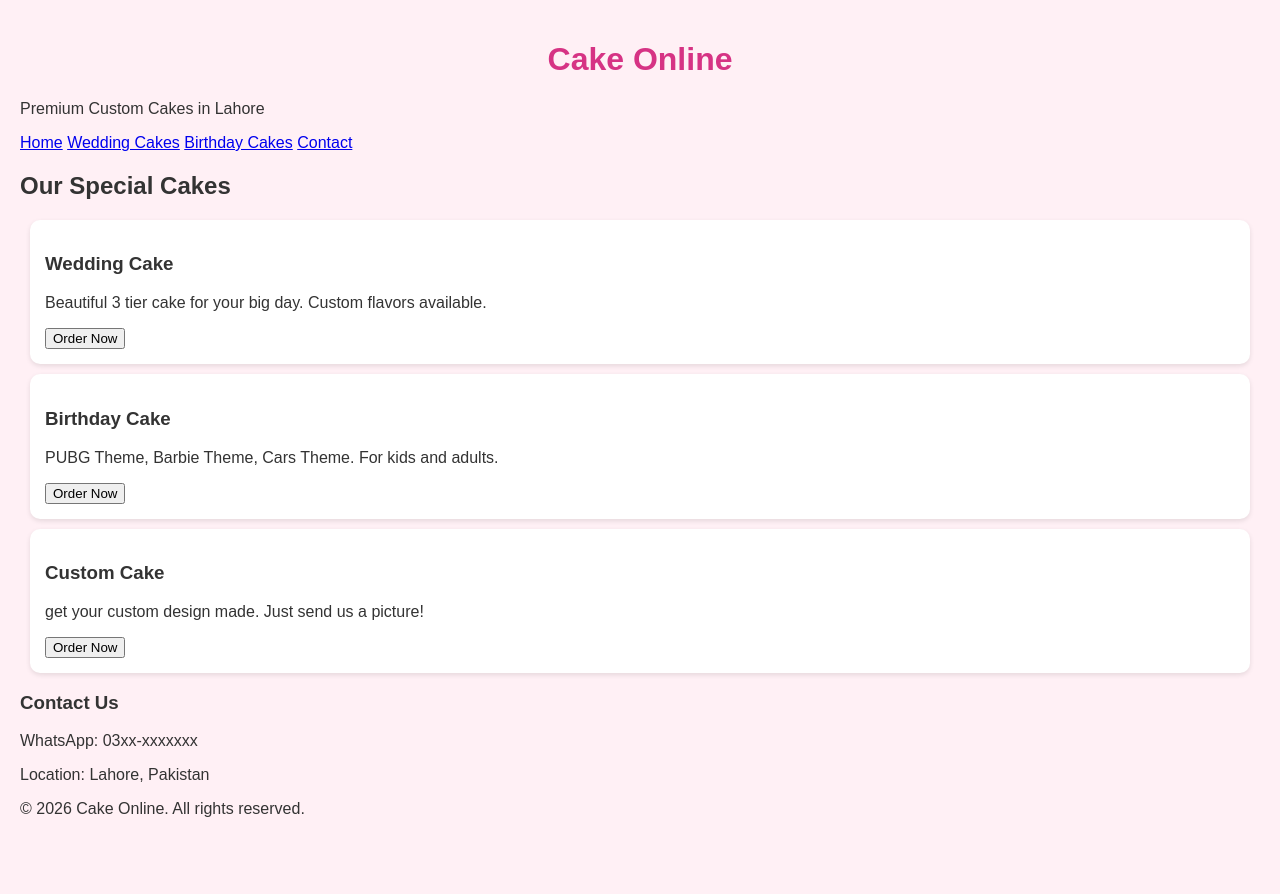
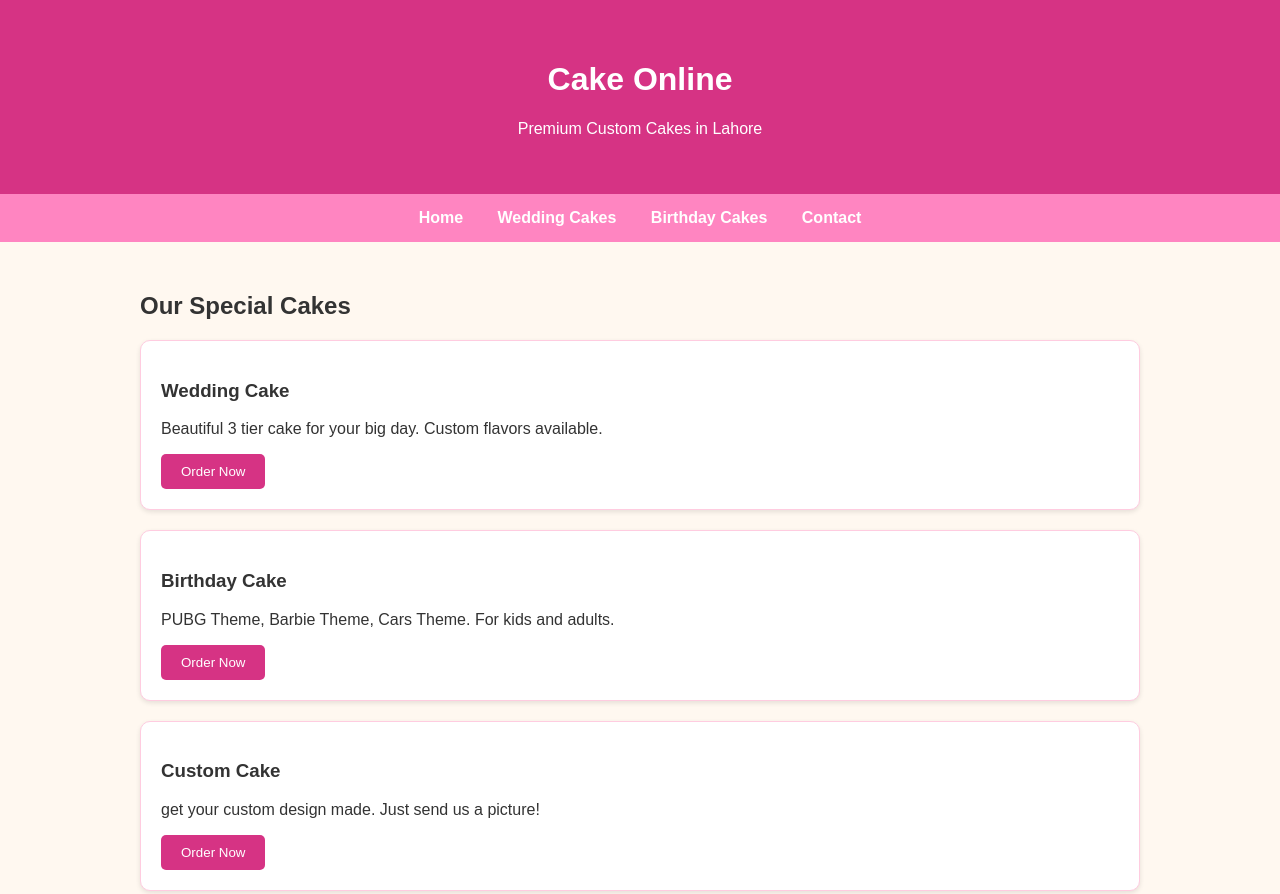
Before and after one commit to areeba37967-arch/my--website, a plain HTML site: page index.html in a window 1280 px wide. Shown: the top 894 px of the page. Before the commit the page ends 854 px from the top, so only its background shows below. Drawn offline with Linux system fonts and the light colour scheme.

Commit message:
Refactor CSS styles for layout and design

```diff
--- a/style.css
+++ b/style.css
@@ -1,18 +1,61 @@
 body {
     font-family: Arial, sans-serif;
+    background-color: #fff8f0;
     margin: 0;
-  padding: 20px;
-  background: #fff0f5;
     color: #333;
 }
-h1 {
-  color: #d63384;
+
+header {
+    background-color: #d63384;
+    color: white;
     text-align: center;
+    padding: 40px 20px;
 }
+
+nav {
+    background-color: #ff85c1;
+    text-align: center;
+    padding: 15px;
+}
+
+nav a {
+    color: white;
+    text-decoration: none;
+    margin: 0 15px;
+    font-weight: bold;
+}
+
+nav a:hover {
+    text-decoration: underline;
+}
+
+.container {
+    padding: 30px;
+    max-width: 1000px;
+    margin: auto;
+}
+
 .cake-card {
-  background: white;
-  padding: 15px;
-  margin: 10px;
+    background-color: white;
+    border: 1px solid #ffcce0;
     border-radius: 10px;
+    padding: 20px;
+    margin: 20px 0;
     box-shadow: 0 2px 5px rgba(0,0,0,0.1);
 }
+
+button {
+    background-color: #d63384;
+    color: white;
+    border: none;
+    padding: 10px 20px;
+    border-radius: 5px;
+    cursor: pointer;
+}
+
+footer {
+    background-color: #333;
+    color: white;
+    text-align: center;
+    padding: 20px;
+}
```
Lines whose indentation alone changed are shown as unchanged.
